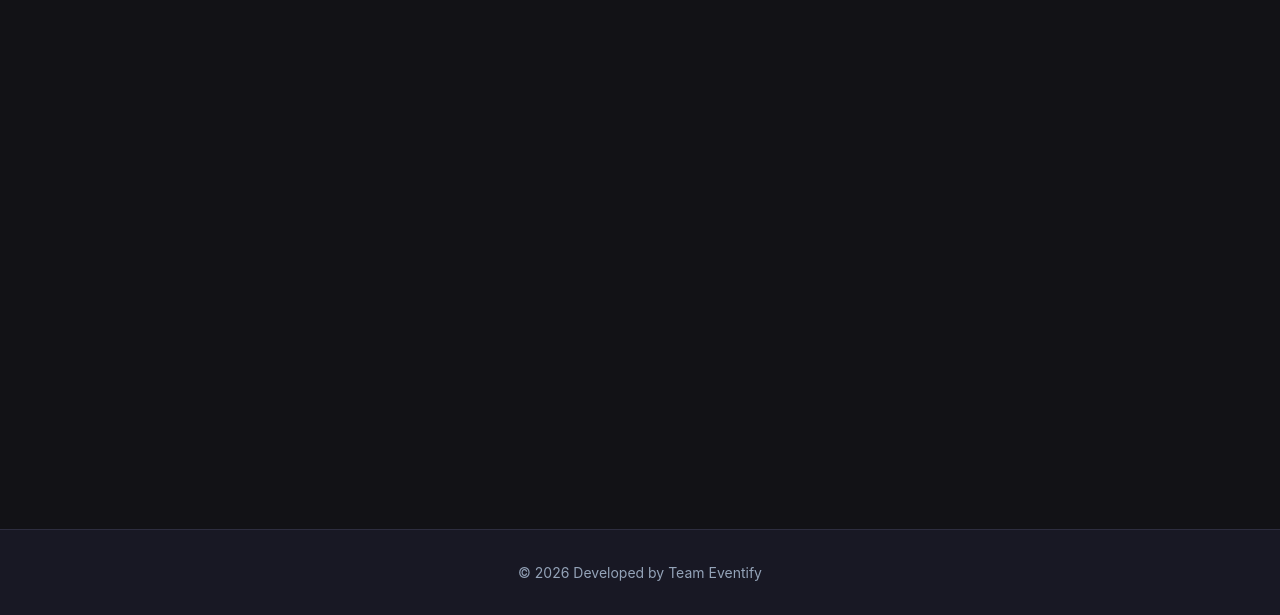
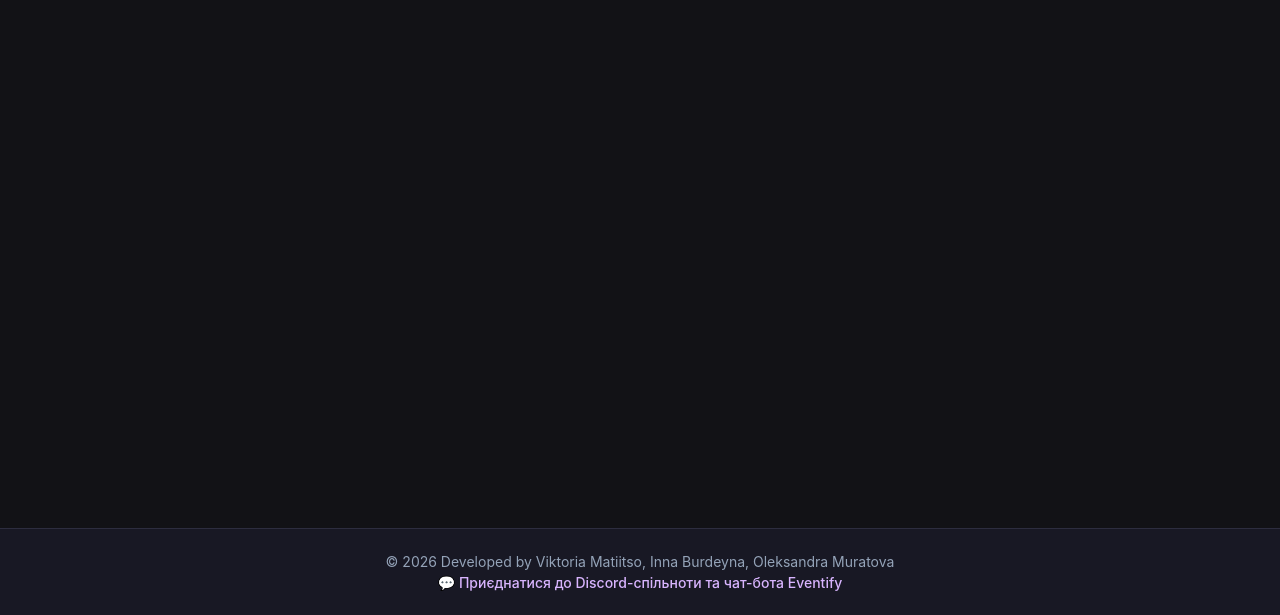
Before and after one commit to burdeynainnaa/tickets-frontend, a plain HTML site: page index.html in a window 1280 px wide. Shown: the part 185-800 px from the top of the page. Drawn offline with Linux system fonts and the light colour scheme; no server answers.

Commit message:
add team names and Discord server link to footer

```diff
--- a/script.js
+++ b/script.js
@@ -114,9 +114,16 @@ function checkAuthStatus() {
     }
 }
 
-document.addEventListener('DOMContentLoaded', () => {
-    checkAuthStatus();
-    if (document.getElementById('events-container')) {
-        fetchEvents();
+document.addEventListener("DOMContentLoaded", () => {
+    const footer = document.querySelector(".site-footer");
+    if (footer) {
+        footer.innerHTML = `
+            <p>&copy; 2026 Developed by Viktoria Matiitso, Inna Burdeyna, Oleksandra Muratova</p>
+            <p class="footer-discord">
+                <a href="https://discord.gg/fVKG84xTsg" target="_blank" rel="noopener noreferrer" class="footer-discord-link">
+                    💬 Приєднатися до Discord-спільноти та чат-бота Eventify
+                </a>
+            </p>
+        `;
     }
 });
--- a/style.css
+++ b/style.css
@@ -563,3 +563,23 @@ body {
     color: #e2e8f0;
     font-size: 15px;
 }
+
+.site-footer p {
+    margin: 4px 0;
+}
+
+.footer-discord {
+    margin-top: 6px;
+}
+
+.footer-discord-link {
+    color: #d8b4fe;
+    text-decoration: none;
+    font-weight: 500;
+    transition: color 0.2s ease;
+}
+
+.footer-discord-link:hover {
+    color: #f3e8ff;
+    text-decoration: underline;
+}
```
